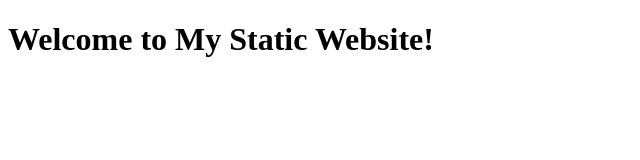
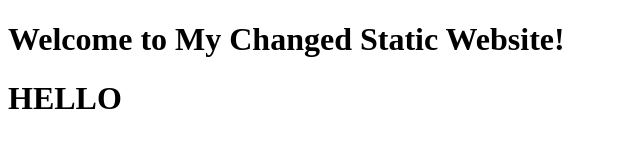
Before and after one commit to chandana-devops1234/TASK-TWO, a plain HTML site: page index.html in a window 1280 px wide. Shown: the whole page, without its empty margins (0-640 px from the left). Drawn offline with Linux system fonts and the light colour scheme.

Commit message:
final-commit

```diff
--- a/index.html
+++ b/index.html
@@ -4,6 +4,7 @@
     <title>My Static changed Website</title>
 </head>
 <body>
-    <h1>Welcome to My Static Website!</h1>
+    <h1>Welcome to My Changed Static Website!</h1>
+    <h1>HELLO</h1>
 </body>
 </html>
```
